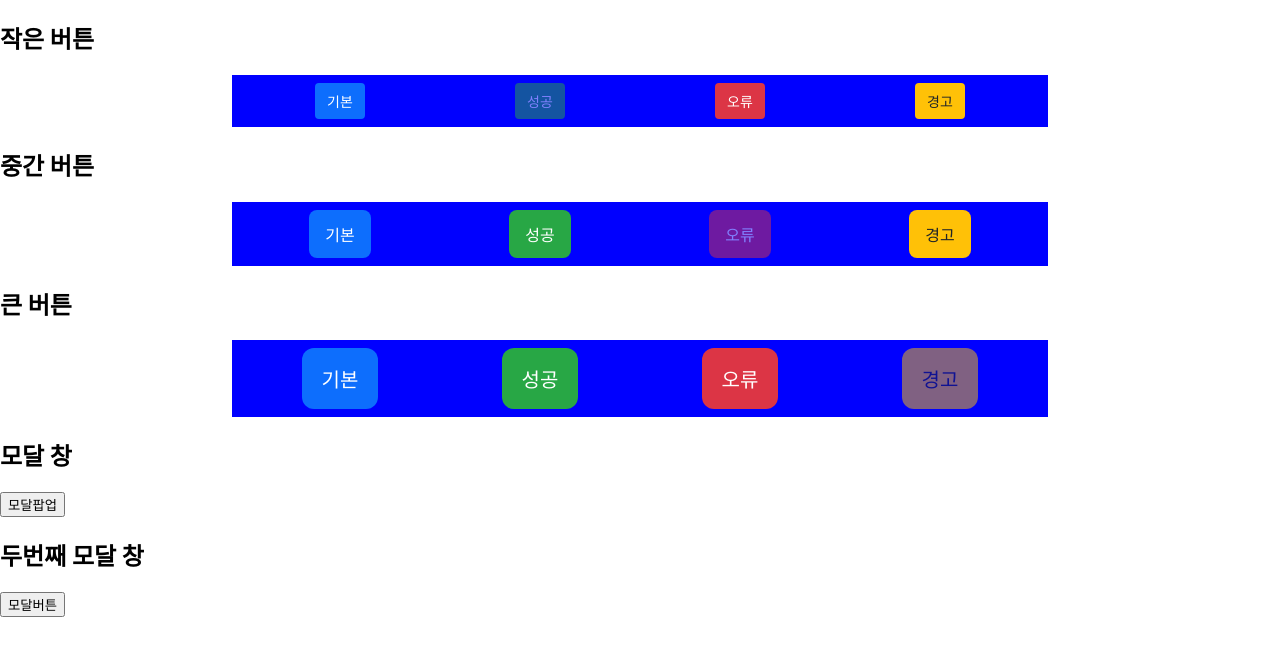
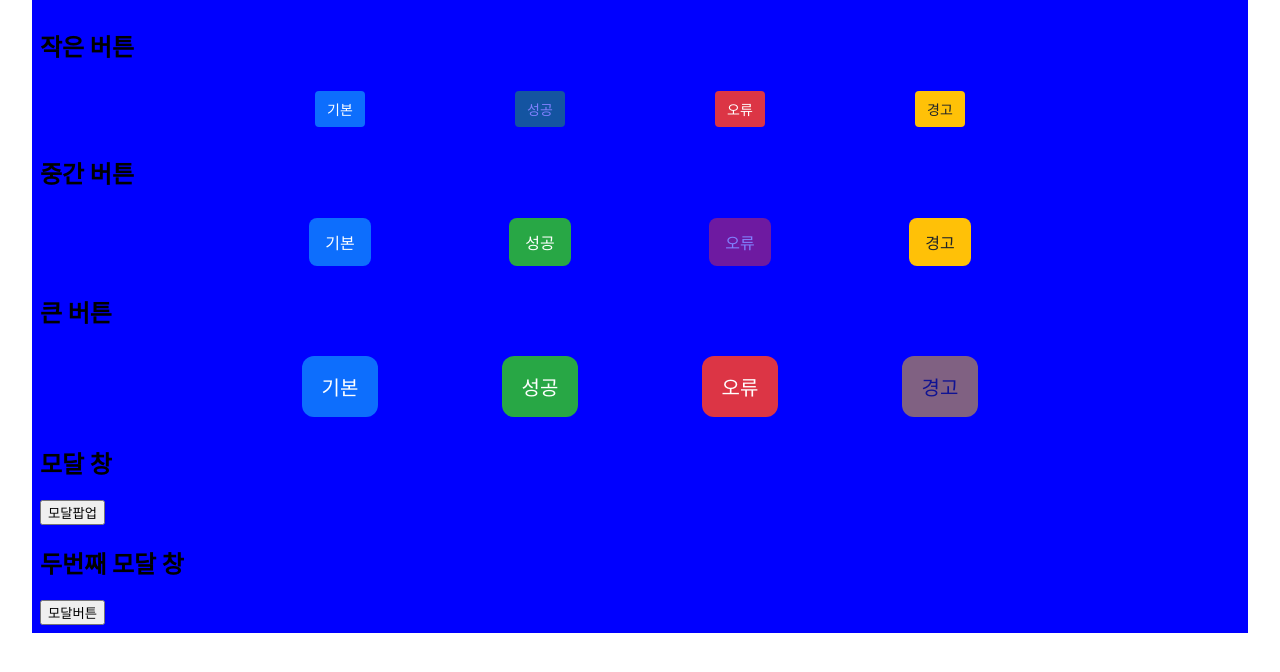
Before and after one commit to kwonih1020/components_box, a React (Create React App) app: page / in a window 1280 px wide. Shown: the top 672 px of the page. Built offline with nearby package versions, Linux system fonts and the light colour scheme; the HTML template or start-up script is replaced by a standard one.

Commit message:
added components and organize global components

```diff
--- a/src/App.jsx
+++ b/src/App.jsx
@@ -1,113 +1,28 @@
-import React, { useState, useCallback } from "react";
-import theme from "./global/theme";
+import React from "react";
+import theme from "./global/css/themeColor";
 import styled, { ThemeProvider } from "styled-components";
 
-import GlobalButton from "./global_elements/GlobalButton";
-import GlobalModal from "./global_elements/GlobalModal";
-import NewGlobalModal from "./global_elements/NewGlobalModal";
-import useModal from "./hooks/useModal";
-
-// For Second Global Modal Start
-const Form = () => {
-    return (
-        <form>
-            <input placeholder="입력바람" />
-        </form>
-    );
-};
-// ends
+import Buttons from "./components/Buttons";
+import Modal from "./components/Modal";
+import FunctionModal from "./components/FunctionModal";
 
 function App() {
-    // For First Global Modal Start
-    const [modalOpen, setModalOpen] = useState(false);
-    const openModal = () => {
-        setModalOpen(true);
-    };
-    const closeModal = () => {
-        setModalOpen(false);
-    };
-    // ends
-
-    // For Second Global Modal Start
-    const [modalOption, showModal] = useModal();
-    const onClick = useCallback(() => {
-        showModal(true, "밑 form도 변경 가능함", () => {}, null, <Form />);
-    }, [modalOption]);
-    // ends
-
     return (
         <ThemeProvider theme={theme}>
-            <div className="App">
-                <h2>작은 버튼</h2>
-                <Wrapper>
-                    <GlobalButton size="sm">기본</GlobalButton>
-                    <GlobalButton variant="success" size="sm" disabled>
-                        성공
-                    </GlobalButton>
-                    <GlobalButton variant="error" size="sm">
-                        오류
-                    </GlobalButton>
-                    <GlobalButton variant="warning" size="sm">
-                        경고
-                    </GlobalButton>
-                </Wrapper>
-                <h2>중간 버튼</h2>
-                <Wrapper>
-                    <GlobalButton size="md">기본</GlobalButton>
-                    <GlobalButton variant="success" size="md">
-                        성공
-                    </GlobalButton>
-                    <GlobalButton variant="error" size="md" disabled>
-                        오류
-                    </GlobalButton>
-                    <GlobalButton variant="warning" size="md">
-                        경고
-                    </GlobalButton>
-                </Wrapper>
-                <h2>큰 버튼</h2>
-                <Wrapper>
-                    <GlobalButton size="lg">기본</GlobalButton>
-                    <GlobalButton variant="success" size="lg">
-                        성공
-                    </GlobalButton>
-                    <GlobalButton variant="error" size="lg">
-                        오류
-                    </GlobalButton>
-                    <GlobalButton variant="warning" size="lg" disabled>
-                        경고
-                    </GlobalButton>
-                </Wrapper>
-
-                {/* 첫번째 모달 */}
-                <h2>모달 창</h2>
-                <button onClick={openModal}>모달팝업</button>
-                <GlobalModal
-                    open={modalOpen}
-                    close={closeModal}
-                    header="Header 제목"
-                    width="100"
-                    height="50"
-                >
-                    {/* 여기에 내용이 들어가면 됨 */}
-                    <Form />
-                    {/* 함수를 하나 만들어서 여기에 자유롭게 넣어도됨 */}
-                </GlobalModal>
-
-                {/* 두번째 모달 */}
-                <h2>두번째 모달 창</h2>
-                <button onClick={onClick}>모달버튼</button>
-                <NewGlobalModal modalOption={modalOption} width={500} />
-            </div>
+            <Home className="App">
+                <Buttons></Buttons>
+                <Modal></Modal>
+                <FunctionModal></FunctionModal>
+            </Home>
         </ThemeProvider>
     );
 }
 
-const Wrapper = styled.form`
-    max-width: 800px;
+const Home = styled.div`
+    max-width: 1200px;
     margin: 0 auto;
     padding: 8px;
-    display: flex;
-    justify-content: space-around;
+    // display: flex;
     background-color: ${(props) => props.theme.successColor};
 `;
 
--- /dev/null
+++ b/src/components/Buttons.jsx
@@ -0,0 +1,60 @@
+import React from "react";
+import GlobalButton from "../global/elements/GlobalButton";
+import styled from "styled-components";
+
+const Buttons = () => {
+    return (
+        <>
+            <h2>작은 버튼</h2>
+            <Wrapper>
+                <GlobalButton size="sm">기본</GlobalButton>
+                <GlobalButton variant="success" size="sm" disabled>
+                    성공
+                </GlobalButton>
+                <GlobalButton variant="error" size="sm">
+                    오류
+                </GlobalButton>
+                <GlobalButton variant="warning" size="sm">
+                    경고
+                </GlobalButton>
+            </Wrapper>
+            <h2>중간 버튼</h2>
+            <Wrapper>
+                <GlobalButton size="md">기본</GlobalButton>
+                <GlobalButton variant="success" size="md">
+                    성공
+                </GlobalButton>
+                <GlobalButton variant="error" size="md" disabled>
+                    오류
+                </GlobalButton>
+                <GlobalButton variant="warning" size="md">
+                    경고
+                </GlobalButton>
+            </Wrapper>
+            <h2>큰 버튼</h2>
+            <Wrapper>
+                <GlobalButton size="lg">기본</GlobalButton>
+                <GlobalButton variant="success" size="lg">
+                    성공
+                </GlobalButton>
+                <GlobalButton variant="error" size="lg">
+                    오류
+                </GlobalButton>
+                <GlobalButton variant="warning" size="lg" disabled>
+                    경고
+                </GlobalButton>
+            </Wrapper>
+        </>
+    );
+};
+
+const Wrapper = styled.form`
+    max-width: 800px;
+    margin: 0 auto;
+    padding: 8px;
+    display: flex;
+    justify-content: space-around;
+    // background-color: black;
+`;
+
+export default Buttons;
--- /dev/null
+++ b/src/components/FunctionModal.jsx
@@ -0,0 +1,29 @@
+import React, { useCallback } from "react";
+
+import GlobalFunctionModal from "../global/elements/GlobalFunctionModal";
+import useModal from "../global/hooks/useModal";
+
+const Form = () => {
+    return (
+        <form>
+            <input placeholder="입력바람" />
+        </form>
+    );
+};
+
+const FunctionModal = () => {
+    const [modalOption, showModal] = useModal();
+    const onClick = useCallback(() => {
+        showModal(true, "밑 form도 변경 가능함", () => {}, null, <Form />);
+    }, [modalOption]);
+
+    return (
+        <div>
+            <h2>두번째 모달 창</h2>
+            <button onClick={onClick}>모달버튼</button>
+            <GlobalFunctionModal modalOption={modalOption} width={500} />
+        </div>
+    );
+};
+
+export default FunctionModal;
--- /dev/null
+++ b/src/components/Modal.jsx
@@ -0,0 +1,38 @@
+import React, { useState } from "react";
+import GlobalModal from "../global/elements/GlobalModal";
+
+const Form = () => {
+    return (
+        <form>
+            <input placeholder="입력바람" />
+        </form>
+    );
+};
+
+const Modal = () => {
+    const [modalOpen, setModalOpen] = useState(false);
+    const openModal = () => {
+        setModalOpen(true);
+    };
+    const closeModal = () => {
+        setModalOpen(false);
+    };
+
+    return (
+        <>
+            <h2>모달 창</h2>
+            <button onClick={openModal}>모달팝업</button>
+            <GlobalModal
+                open={modalOpen}
+                close={closeModal}
+                header="Header 제목"
+                width="100"
+                height="50"
+            >
+                <Form />
+            </GlobalModal>
+        </>
+    );
+};
+
+export default Modal;
--- a/src/global_elements/NewGlobalModal.jsx
+++ b/src/global/elements/GlobalFunctionModal.jsx
@@ -1,7 +1,7 @@
 import React from "react";
 import styled from "styled-components";
 
-const NewGlobalModal = ({ modalOption, width }) => {
+const GlobalFunctionModal = ({ modalOption, width }) => {
     const { onClose, onSubmit, title, element, onClickAlert } = modalOption;
 
     return (
@@ -67,4 +67,4 @@ const ButtonBox = styled.div`
     gap: 10px;
 `;
 
-export default NewGlobalModal;
+export default GlobalFunctionModal;
```
Also changed, not shown: src/global/css/themeColor.js (renamed from src/global/theme.js), src/global/elements/GlobalButton.jsx (renamed from src/global_elements/GlobalButton.jsx), src/global/elements/GlobalModal.jsx (renamed from src/global_elements/GlobalModal.jsx), src/global/hooks/useModal.js (renamed from src/hooks/useModal.js), 1 other file (tests, documents, lock files or other folders).
